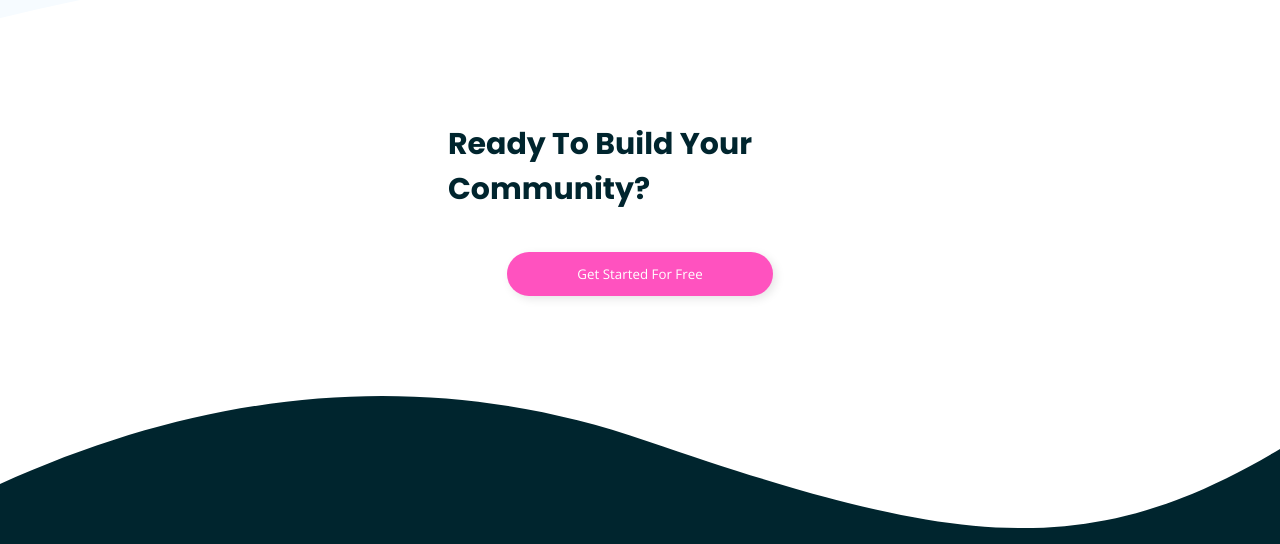
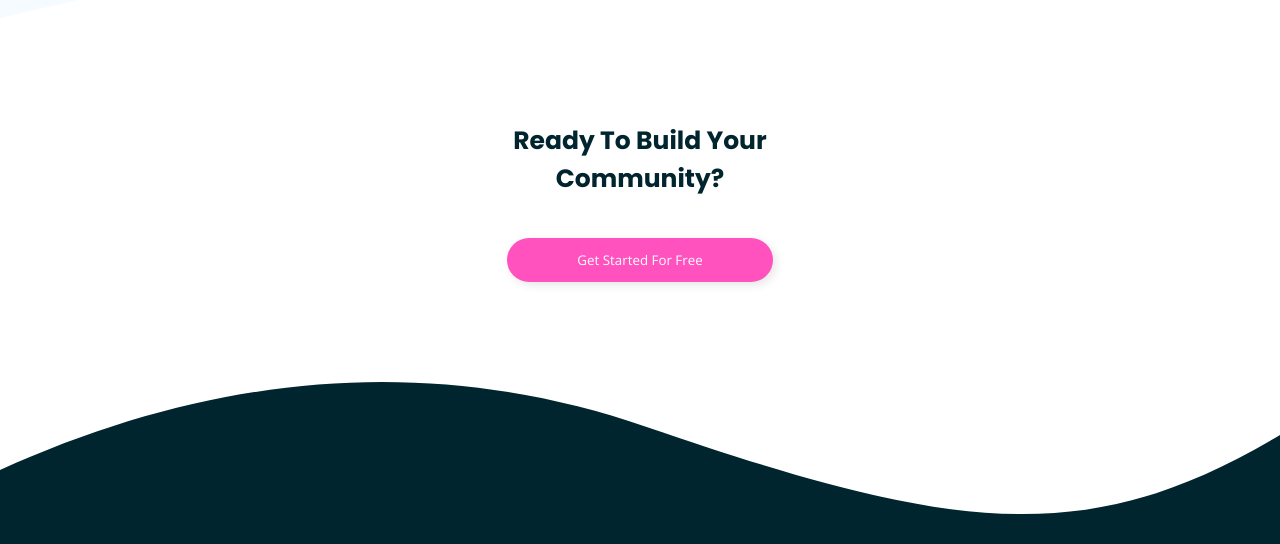
Before and after one commit to Pezzyace/Huddle-landing-page-with-curved-sections, a plain HTML site: page index.html in a window 1280 px wide. Shown: the part 3060-3604 px from the top of the page. Drawn offline with nearby package versions, Linux system fonts and the light colour scheme.

Commit message:
Update design.css

```diff
--- a/styles/design.css
+++ b/styles/design.css
@@ -163,11 +163,12 @@ header{
   align-items: center;
 }
 .get-started-head{
-  font-size: 30px;
+  font-size: 25px;
   margin-bottom: 40px;
   font-weight: 700;
   font-family: 'Poppins', sans-serif;
   color: hsl(192, 100%, 9%);
+  text-align: center;
 }
 
 
```
